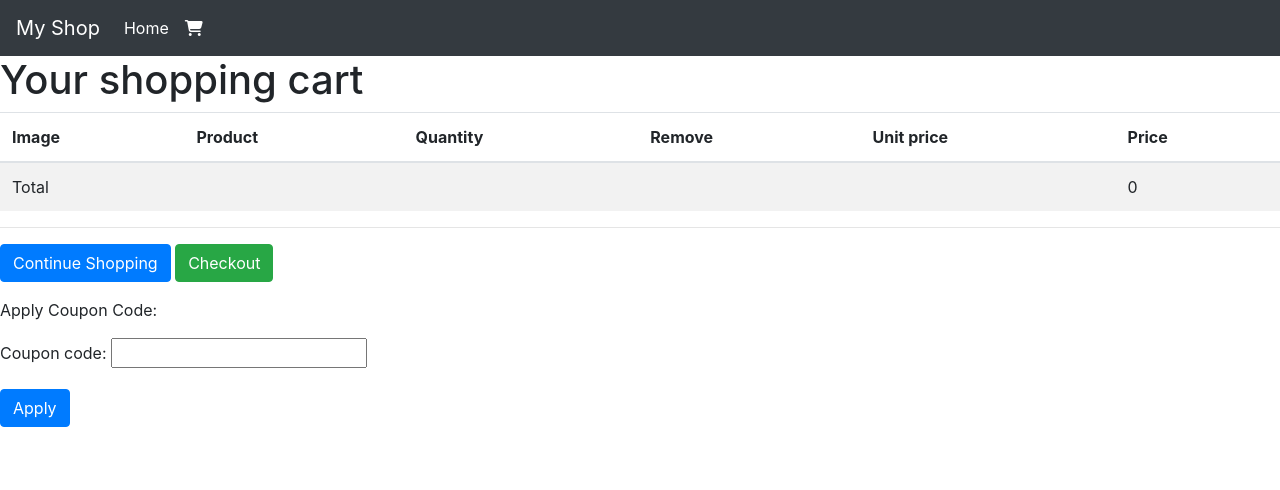
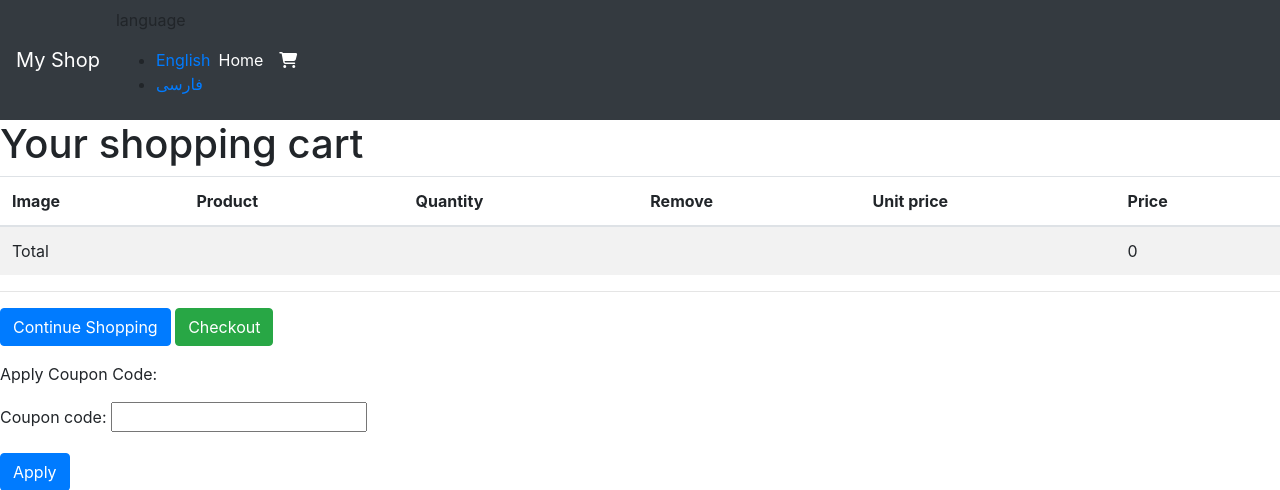
Before and after one commit to rezamahmoudian/DjangoShopingSite, a Django app: template templates/cart/detail.html in a window 1280 px wide. Shown: the top 490 px of the page. Run offline with Django 4.2, Linux system fonts and the light colour scheme; the template is opened without the code that fills it: values that come from a table or form of the project are taken from there, others are empty; parts of the project's set-up code (start-up, migrations or seed data) failed here and were passed over; some libraries are stand-ins or nearby versions.

Commit message:
finish translation and add select language to base page

```diff
--- a/djangoShopingSite/urls.py
+++ b/djangoShopingSite/urls.py
@@ -17,16 +17,17 @@ from django.contrib import admin
 from django.urls import path, include
 from django.conf import settings
 from django.conf.urls.static import static
+from django.conf.urls.i18n import i18n_patterns
+from django.utils.translation import gettext_lazy as _
 
-
-urlpatterns = [
-    path('admin/', admin.site.urls),
-    path('cart/', include("cart.urls", namespace='cart')),
-    path('order/', include("orders.urls", namespace='orders')),
-    path('zarinpal/', include("zarinpal.urls", namespace='zarinpal')),
-    path('coupons/', include("coupons.urls", namespace='coupons')),
+urlpatterns = i18n_patterns(
+    path(_('admin/'), admin.site.urls),
+    path(_('cart/'), include("cart.urls", namespace='cart')),
+    path(_('order/'), include("orders.urls", namespace='orders')),
+    path(_('zarinpal/'), include("zarinpal.urls", namespace='zarinpal')),
+    path(_('coupons/'), include("coupons.urls", namespace='coupons')),
     path('rosetta/', include('rosetta.urls')),
     path('', include("shop.urls", namespace='shop')),
-]
+)
 
 urlpatterns += static(settings.MEDIA_URL, document_root=settings.MEDIA_ROOT)
--- a/orders/urls.py
+++ b/orders/urls.py
@@ -1,10 +1,11 @@
 from django.urls import path
 from .views import order_create, admin_order_detail, admin_order_pdf
+from django.utils.translation import gettext_lazy as _
 
 app_name = 'orders'
 
 urlpatterns = [
-    path('create/', order_create, name='order_create'),
+    path(_('create/'), order_create, name='order_create'),
     path('admin/order/<int:order_id>', admin_order_detail, name='admin_order_detail'),
     path('admin/order/<int:order_id>/pdf', admin_order_pdf, name='admin_order_pdf'),
 ]
--- a/templates/shop/base.html
+++ b/templates/shop/base.html
@@ -18,6 +18,21 @@
     <nav class="navbar navbar-expand-lg navbar-dark bg-dark">
         <a class="navbar-brand" href="{% url 'shop:product_list' %}">{% trans "My Shop" %}</a>
 
+    <!-- select language -->
+    {% get_current_language as LANGUAGE_CODE %}
+    {% get_available_languages as LANGUAGES %}
+    {% get_language_info_list for LANGUAGES as languages %}
+
+    <div>
+        <P>{% trans 'language' %}</P>
+        <ul>
+            {% for language in languages %}
+                <li>
+                    <a href="/{{ language.code }}/">{{ language.name_local }}</a>
+                </li>
+            {% endfor %}
+        </ul>
+    </div>
 
         <button class="navbar-toggler" type="button" data-toggle="collapse" data-target="#navbarNavAltMarkup" aria-controls="navbarNavAltMarkup" aria-expanded="false" aria-label="Toggle navigation">
           <span class="navbar-toggler-icon"></span>
```
Also changed, not shown: locale/fa/LC_MESSAGES/django.po, 1 other file.
